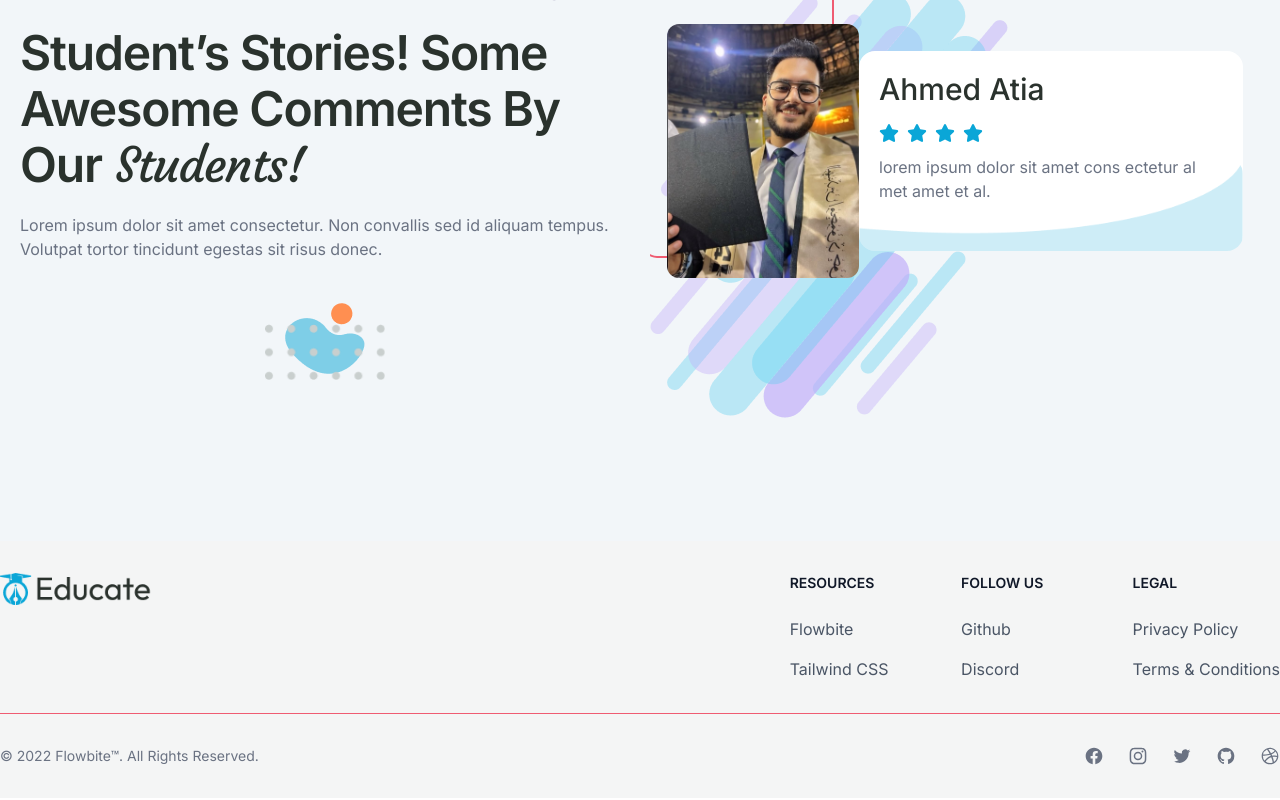
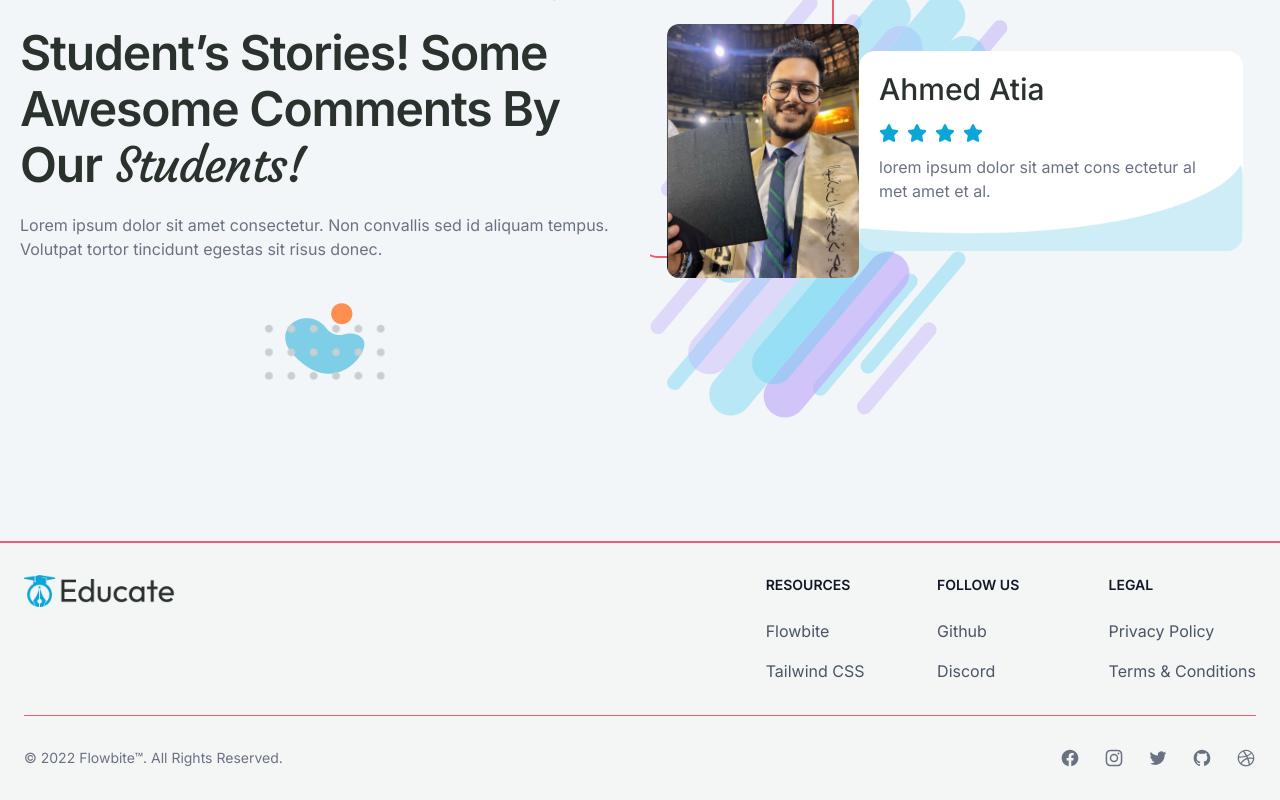
Before and after one commit to Ahmedatia99/CupCode, a React (Vite) app: page / in a window 1280 px wide. Shown: the part 4357-5157 px from the top of the page. Built offline with nearby package versions, Linux system fonts and the light colour scheme.

Commit message:
push footer-2

```diff
--- a/src/components/Footer.tsx
+++ b/src/components/Footer.tsx
@@ -1,6 +1,6 @@
 const Footer = () => {
   return (
-    <main className=" bg-off py-8 overflow-hidden max-md:h-screen  max-sm:px-4">
+    <main className=" bg-off py-8 overflow-hidden max-md:h-screen  max-sm:px-4 px-6 border-t-2 border-eclipse max-md:border-t-0">
       <div className="container mx-auto ">
         <div className="md:flex md:justify-between">
           <div className="mb-6 md:mb-0">
```
